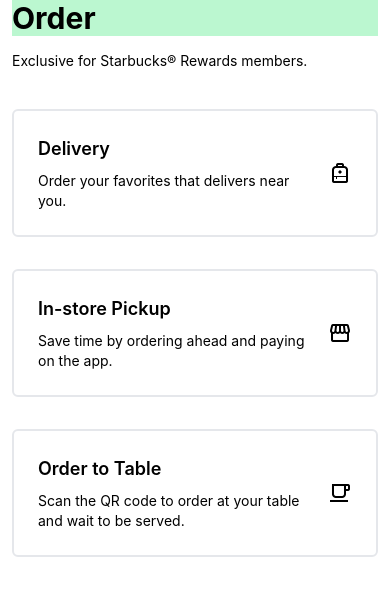
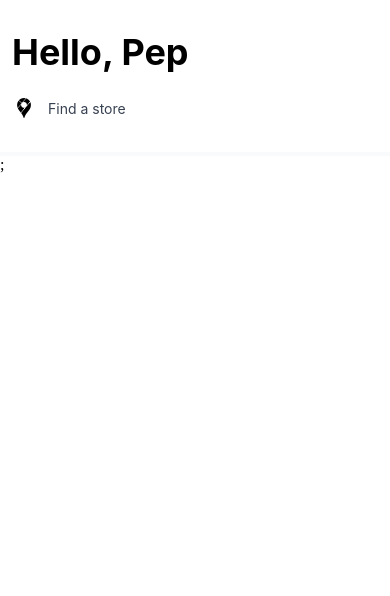
Before and after one commit to akaMiWP/rn-ui-clone, a React Native app in the folder my-expo-app/: screen / in a window 390 px wide. Shown: the top 596 px of the page. Built offline with nearby package versions, Linux system fonts and the light colour scheme.

Commit message:
Added HomePage screen

```diff
--- a/my-expo-app/App.tsx
+++ b/my-expo-app/App.tsx
@@ -1,6 +1,7 @@
+import HomePage from 'components/coffee/HomePage';
 import './global.css';
 import CoffeeOrderPage from 'components/coffee/CoffeeOrderPage';
 
 export default function App() {
-  return <CoffeeOrderPage />;
+  return <HomePage />;
 }
--- /dev/null
+++ b/my-expo-app/components/coffee/HomePage.tsx
@@ -0,0 +1,28 @@
+import { View, Text, SafeAreaView } from 'react-native';
+import { MaterialCommunityIcons } from '@expo/vector-icons';
+
+const HomePage = () => {
+  return (
+    <SafeAreaView>
+      <Header name="Pep" />;
+    </SafeAreaView>
+  );
+};
+
+// Header
+const Header = ({ name }: { name: string }) => {
+  return (
+    <>
+      <View className="flex gap-y-6 px-3 py-8">
+        <Text className="text-4xl font-bold">Hello, {name}</Text>
+        <View className="flex flex-row items-center gap-x-3">
+          <MaterialCommunityIcons name="google-maps" size={24} />
+          <Text className="text-gray-700">Find a store</Text>
+        </View>
+      </View>
+      <View className="border-2 border-gray-50" />
+    </>
+  );
+};
+
+export default HomePage;
```
